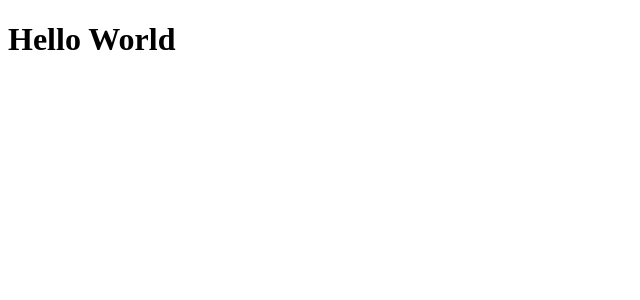
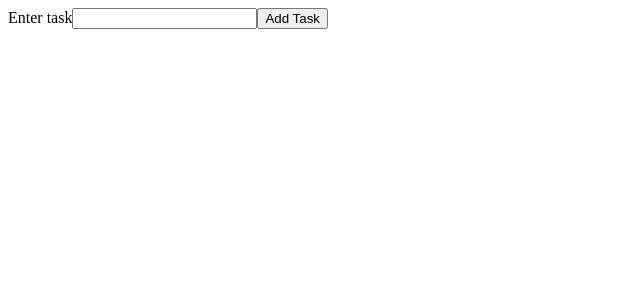
Before and after one commit to CaliforniaDev/ReactAssignment-1, a React (Create React App) app in the folder task-app/: page / in a window 1280 px wide. Shown: the top 300 px of the page, without its empty margins (0-640 px from the left). Built offline with nearby package versions, Linux system fonts and the light colour scheme.

Commit message:
Add state and event handlers

```diff
--- a/task-app/src/App.js
+++ b/task-app/src/App.js
@@ -1,9 +1,42 @@
 import React, { Component } from 'react';
 
 class App extends Component {
+  constructor() {
+    super();
+
+    this.state = {
+      task: { text: ''},
+      tasks: [],
+    };
+    this.handleChange = this.handleChange.bind(this);
+    this.onSubmitTask = this.onSubmitTask.bind(this);
+  }
+  handleChange = (e) => {
+    this.setState({
+      task: {
+        text: e.target.value
+      }
+    });
+  };
+  onSubmitTask = (e) => {
+    e.preventDefault();
+    this.setState({
+      task: this.state.tasks.concat(this.state.task),
+      task: { text: ''}
+    });
+  };
   render() {
+    const { task, tasks } = this.state;
     return (
-      <h1>Hello World</h1>
+      <div>
+        <form>
+          <label htmlFor="taskInput">Enter task</label>
+          <input type="text" id="taskInput" />
+          <button type="submit">
+            Add Task
+          </button>
+        </form>
+      </div>
     )
   }
 }
```
